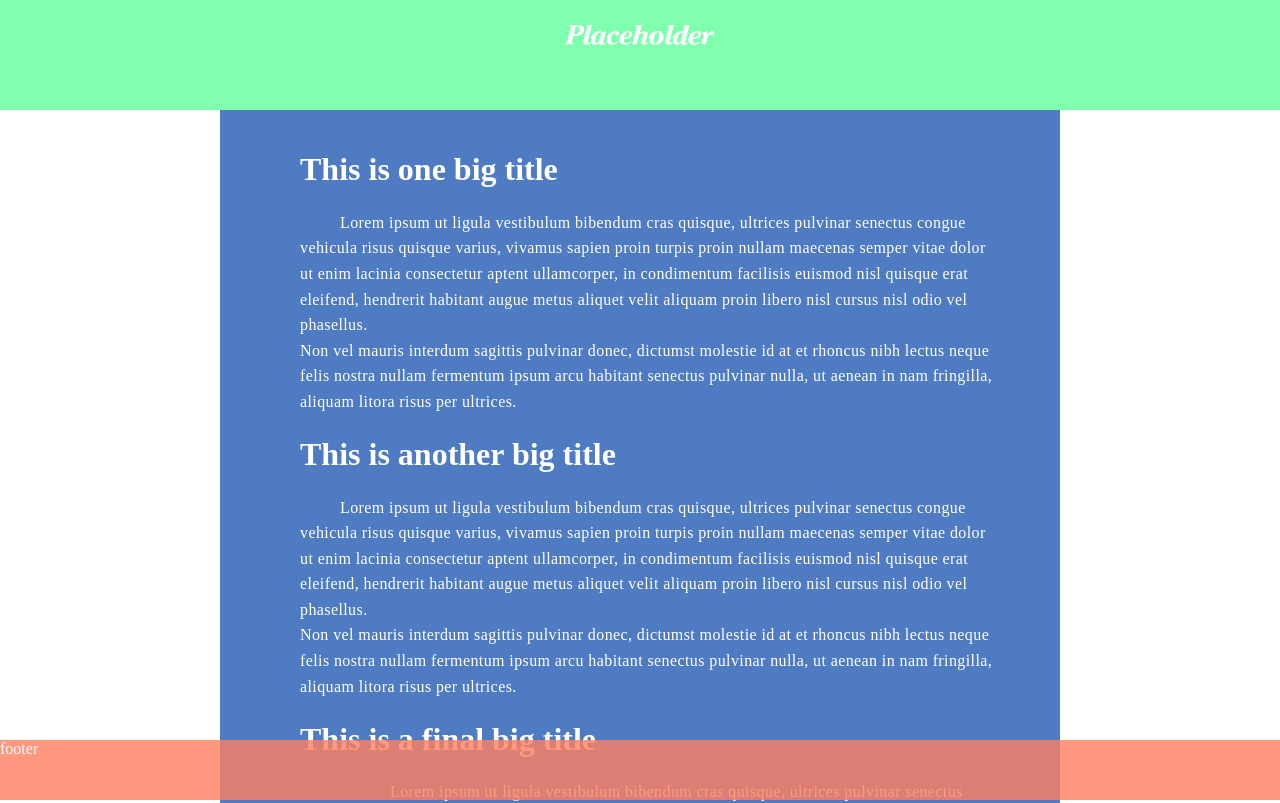
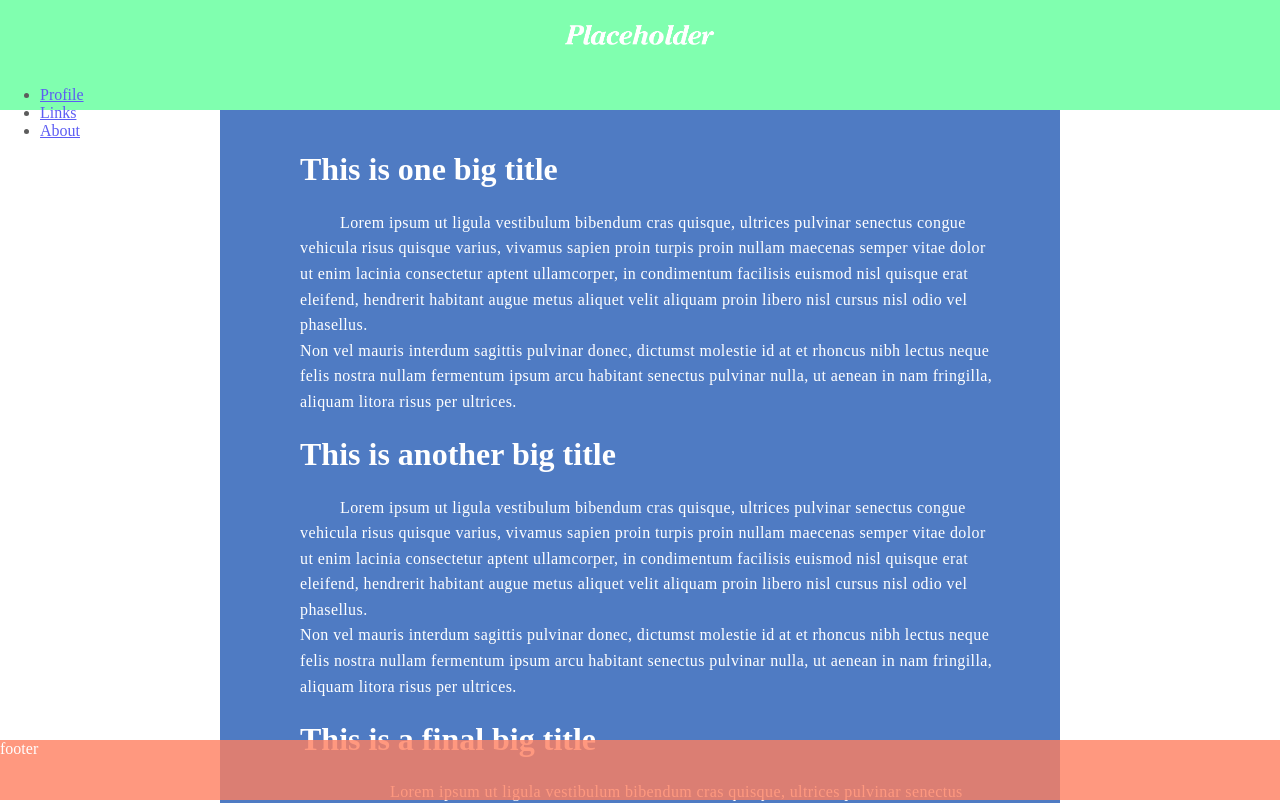
Before and after one commit to victormasson21/FACOnePageWebsite, a plain HTML site: page index.html in a window 1280 px wide. Shown: the top 803 px of the page. Drawn offline with Linux system fonts and the light colour scheme.

Commit message:
Version 2 - Adding top nav
- Adding top nav to the html structure
- Formated as an unordered list
- Includes room for 3 links (not linking to anything yet)

```diff
--- a/index.html
+++ b/index.html
@@ -8,6 +8,13 @@
 
 <header>
   <img class="headerlogo" src="img/placeholder.png" width="150">
+  <nav>
+    <ul class="ullist">
+      <li><a href="/index.html">Profile</a></li>
+      <li><a href="/index.html">Links</a></li>
+      <li><a href="/index.html">About</a></li>
+    </ul>
+  </nav>
 </header>
 
 
```
